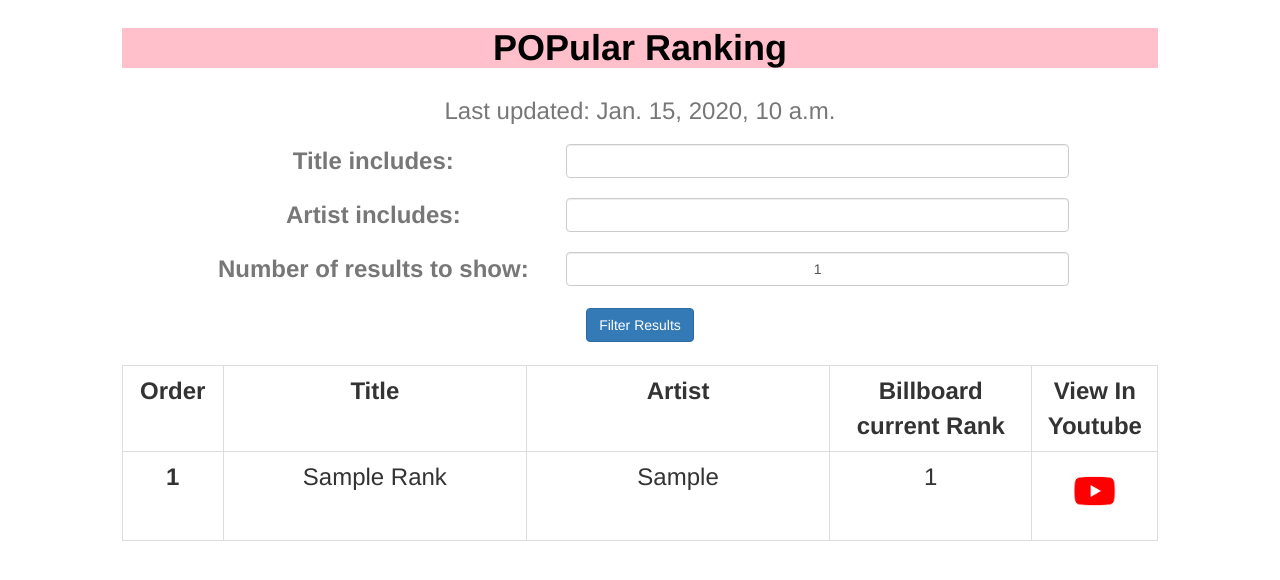
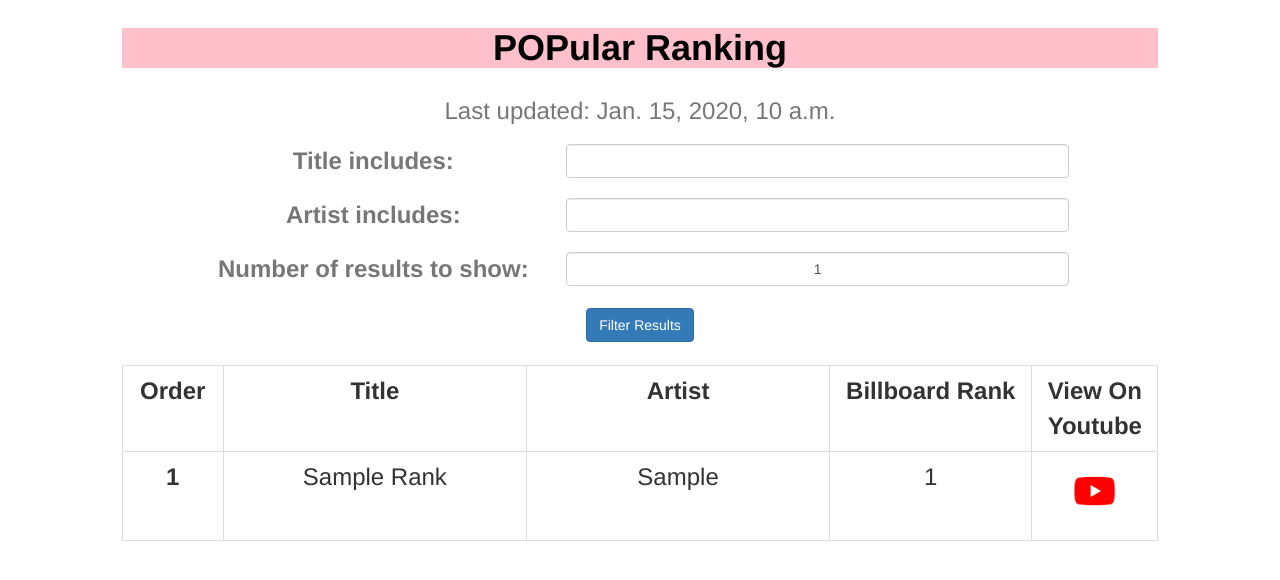
Before and after one commit to matandiener/POPular_music_genre_ranking_system, a Django app: page /ranking/ in a window 1280 px wide. Shown: the top 580 px of the page. Run offline with Django 3.2, Linux system fonts and the light colour scheme; tables that the repository leaves empty hold one stand-in row (values such as "Sample post"); some libraries are stand-ins or nearby versions.

Commit message:
- small changes to FE and upload the most updated DB

```diff
--- a/CrawlingManager.py-oauth2.json
+++ b/CrawlingManager.py-oauth2.json
@@ -1 +1 @@
-{"_module": "oauth2client.client", "scopes": ["https://www.googleapis.com/auth/youtube.readonly"], "token_expiry": "2017-09-27T23:04:09Z", "id_token": null, "user_agent": null, "access_token": "ya29.GlzTBKLoNPFcjcjsdhBGRxXmFeHe7xDWXZD_kxTcTjZRE0JztxMfjGGB0eUVun64JthxbZyKfFCiE9igg_mY95_UCsWQr7Prb5FUwSghfC6t4i8LCFPZXaOI_-K4pg", "token_uri": "https://accounts.google.com/o/oauth2/token", "invalid": false, "token_response": {"access_token": "ya29.GlzTBKLoNPFcjcjsdhBGRxXmFeHe7xDWXZD_kxTcTjZRE0JztxMfjGGB0eUVun64JthxbZyKfFCiE9igg_mY95_UCsWQr7Prb5FUwSghfC6t4i8LCFPZXaOI_-K4pg", "token_type": "Bearer", "expires_in": 3600}, "client_id": "968469776922-1orb5s8agu2na10pm65sgl3j5408gl59.apps.googleusercontent.com", "token_info_uri": "https://www.googleapis.com/oauth2/v3/tokeninfo", "client_secret": "VmhAtwCwmyM68sR0xzwEFzc-", "revoke_uri": "https://accounts.google.com/o/oauth2/revoke", "_class": "OAuth2Credentials", "refresh_token": "1/y1qRH9ciIZtZR_eVKX7XXDoBW1lj3DeWDu060rF9sNII9HNICqID5k-XpI8bLDGF", "id_token_jwt": null}
+{"_module": "oauth2client.client", "scopes": ["https://www.googleapis.com/auth/youtube.readonly"], "token_expiry": "2017-09-29T13:59:35Z", "id_token": null, "user_agent": null, "access_token": "ya29.GlzVBDgeSdoFcmvSHxEzsq4eil7HqUF6j0NRVUwQdYP6mB-toiAC3q60OvOH-VP8L4qkK9VsExOrFjtSNRkIvrrWEW-LQqD-Bx4xuQ9aFlQXJfc3-wvEaeD8J7eBug", "token_uri": "https://accounts.google.com/o/oauth2/token", "invalid": false, "token_response": {"access_token": "ya29.GlzVBDgeSdoFcmvSHxEzsq4eil7HqUF6j0NRVUwQdYP6mB-toiAC3q60OvOH-VP8L4qkK9VsExOrFjtSNRkIvrrWEW-LQqD-Bx4xuQ9aFlQXJfc3-wvEaeD8J7eBug", "token_type": "Bearer", "expires_in": 3600}, "client_id": "968469776922-1orb5s8agu2na10pm65sgl3j5408gl59.apps.googleusercontent.com", "token_info_uri": "https://www.googleapis.com/oauth2/v3/tokeninfo", "client_secret": "VmhAtwCwmyM68sR0xzwEFzc-", "revoke_uri": "https://accounts.google.com/o/oauth2/revoke", "_class": "OAuth2Credentials", "refresh_token": "1/y1qRH9ciIZtZR_eVKX7XXDoBW1lj3DeWDu060rF9sNII9HNICqID5k-XpI8bLDGF", "id_token_jwt": null}
--- a/ranking/templates/ranking/index.html
+++ b/ranking/templates/ranking/index.html
@@ -44,8 +44,8 @@
                     <th class="text-center col-md-1">Order</th>
                     <th class="text-center col-md-3">Title</th>
                     <th class="text-center col-md-3">Artist</th>
-                    <th class="text-center col-md-2">Billboard current Rank</th>
-                    <th class="text-center col-md-1">View In Youtube</th>
+                    <th class="text-center col-md-2">Billboard Rank</th>
+                    <th class="text-center col-md-1">View On Youtube</th>
                     <!--<th class="text-center">Last Update at</th>-->
                   </tr>
                   {% for rank in highest_rank_list %}
```
Also changed, not shown: 1 other file.
